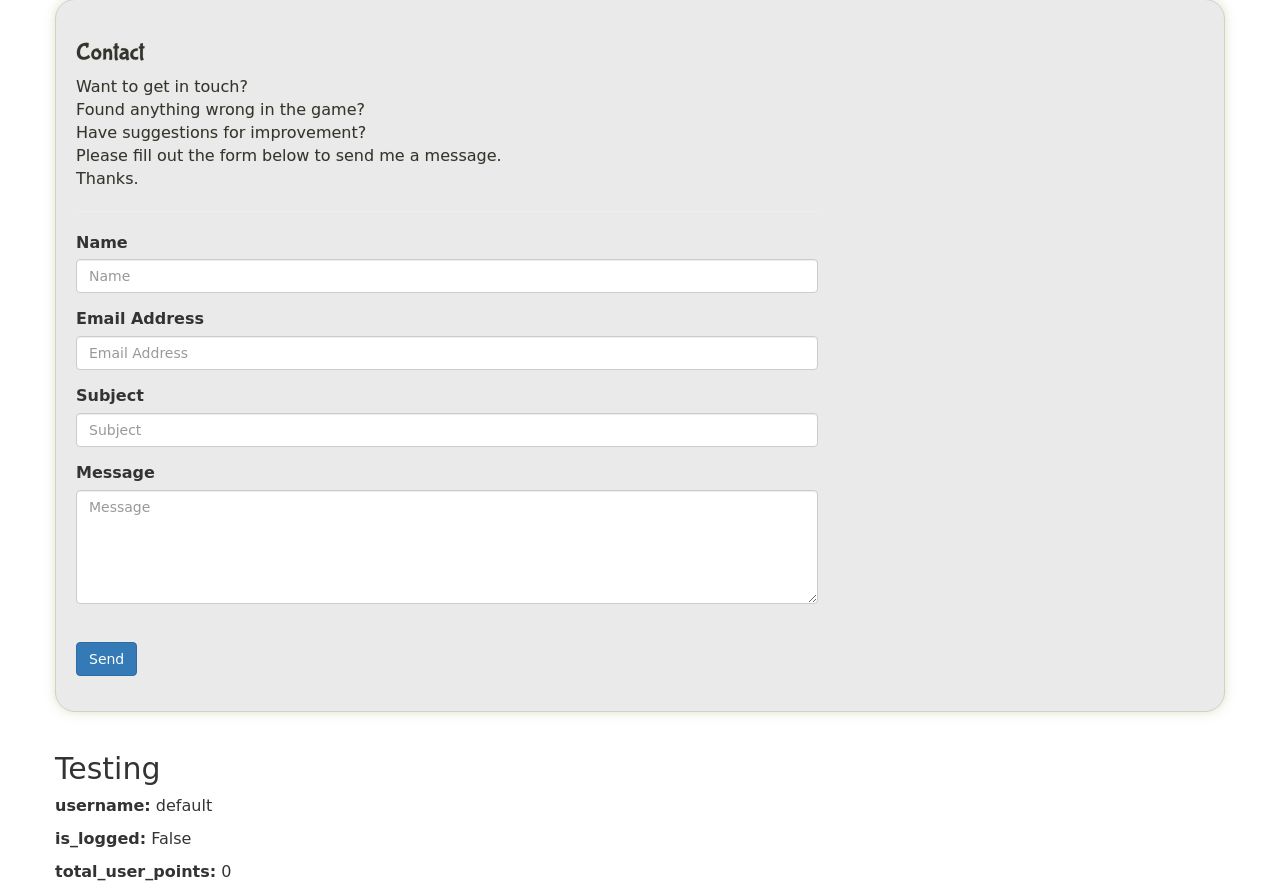
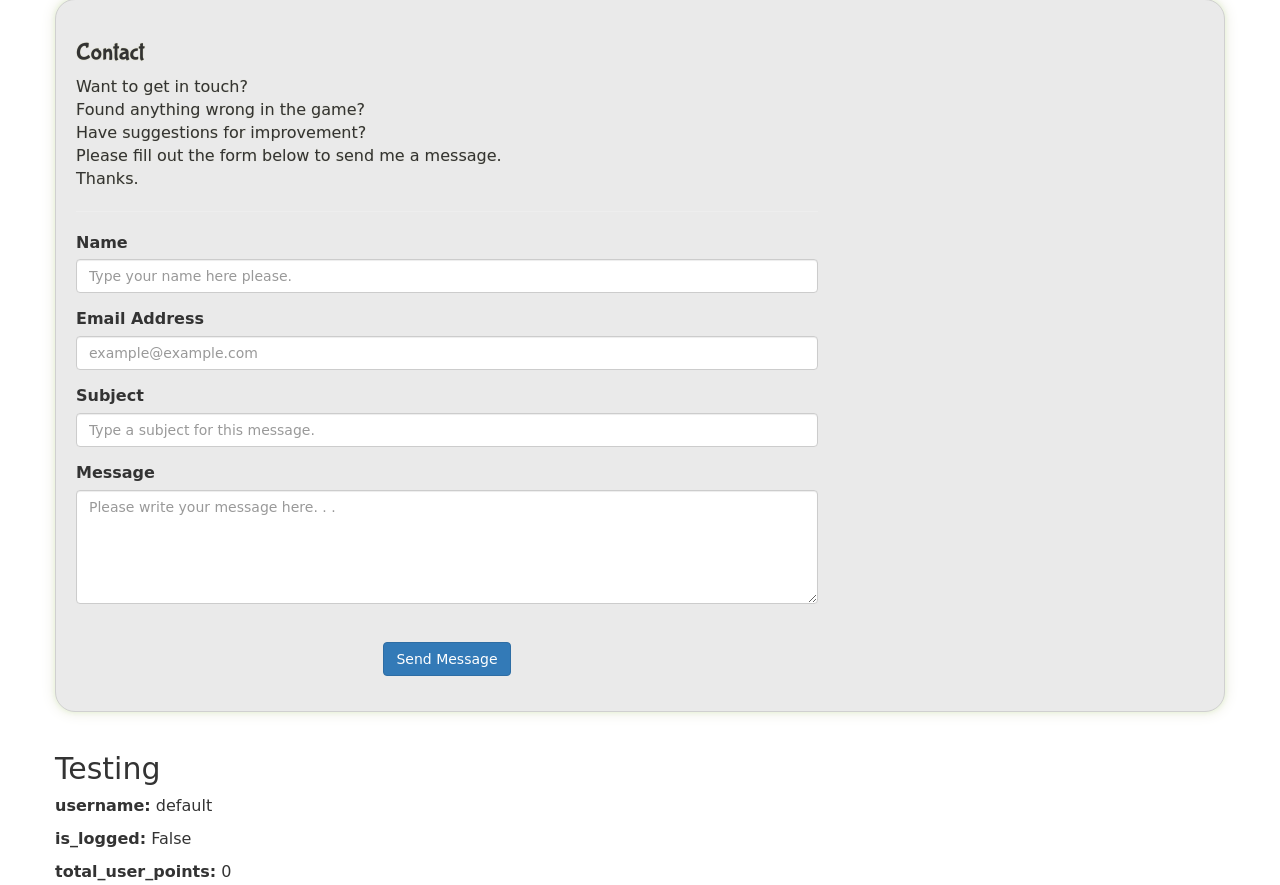
Before and after one commit to Code-Institute-Submissions/project-3, a Flask app: page /contact in a window 1280 px wide. Shown: the part 332-1217 px from the top of the page. Run offline with Flask 2, Linux system fonts and the light colour scheme; some libraries are stand-ins or nearby versions; some web fonts are replaced.

Commit message:
Improved contact form.

```diff
--- a/templates/contact.html
+++ b/templates/contact.html
@@ -10,40 +10,47 @@
                         Have suggestions for improvement?<br>
                         Please fill out the form below to send me a message.<br>
                         Thanks.</p>
-                        <hr>
-                    <form method="POST" name="sentMessage" id="contactForm">
+                    <hr>
+                    <!-- NB
+                        Not sure if I need the
+
+                        data-validation-required-message
+
+                        in the input fields below.
+                    -->
+                    <form action='/contact' method="POST" name="sentMessage" id="contactForm" data-toggle="validator" role="form">
                         <div class="control-group">
-                            <div class="form-group floating-label-form-group controls">
-                                <label>Name</label>
-                                <input type="text" class="form-control" placeholder="Name" name="name" id="name" required data-validation-required-message="Please enter your name.">
+                            <div class="form-group controls">
+                                <label for="name" id="nameLabel">Name</label>
+                                <input type="text" class="form-control" placeholder="Type your name here please." name="name" id="name" required data-validation-required-message="Please enter your name." />
                                 <p class="help-block text-danger"></p>
                             </div>
                         </div>
                         <div class="control-group">
-                            <div class="form-group floating-label-form-group controls">
-                                <label>Email Address</label>
-                                <input type="email" class="form-control" placeholder="Email Address" name="email" id="email" required data-validation-required-message="Please enter your email address.">
+                            <div class="form-group controls">
+                                <label for="email" id="emailLabel">Email Address</label>
+                                <input type="email" class="form-control" placeholder="example@example.com" name="email" id="email" required data-validation-required-message="Please enter your email address." />
                                 <p class="help-block text-danger"></p>
                             </div>
                         </div>
                         <div class="control-group">
-                            <div class="form-group floating-label-form-group controls">
-                                <label>Subject</label>
-                                <input type="text" class="form-control" placeholder="Subject" name="subject" id="subject" required data-validation-required-message="Please enter a subject for this message.">
+                            <div class="form-group controls">
+                                <label for="subject" id="subjectLabel">Subject</label>
+                                <input type="text" class="form-control" placeholder="Type a subject for this message." name="subject" id="subject" required data-validation-required-message="Please enter a subject for this message." />
                                 <p class="help-block text-danger"></p>
                             </div>
                         </div>
                         <div class="control-group">
-                            <div class="form-group floating-label-form-group controls">
-                                <label>Message</label>
-                                <textarea rows="5" class="form-control" placeholder="Message" name="message" id="message" required data-validation-required-message="Please enter a message."></textarea>
+                            <div class="form-group controls">
+                                <label for="message" id="messageLabel">Message</label>
+                                <textarea rows="5" class="form-control" placeholder="Please write your message here. . ." name="message" id="message" required data-validation-required-message="Please enter a message." minlength="3"></textarea>
                                 <p class="help-block text-danger"></p>
                             </div>
                         </div>
                         <br>
                         <div id="success"></div>
                         <div class="form-group">
-                            <button type="submit" class="btn btn-primary" id="sendMessageButton">Send</button>
+                            <button type="submit" class="btn btn-primary center-block" id="sendMessageButton">Send Message</button>
                         </div>
                     </form>
                 </div>
```
